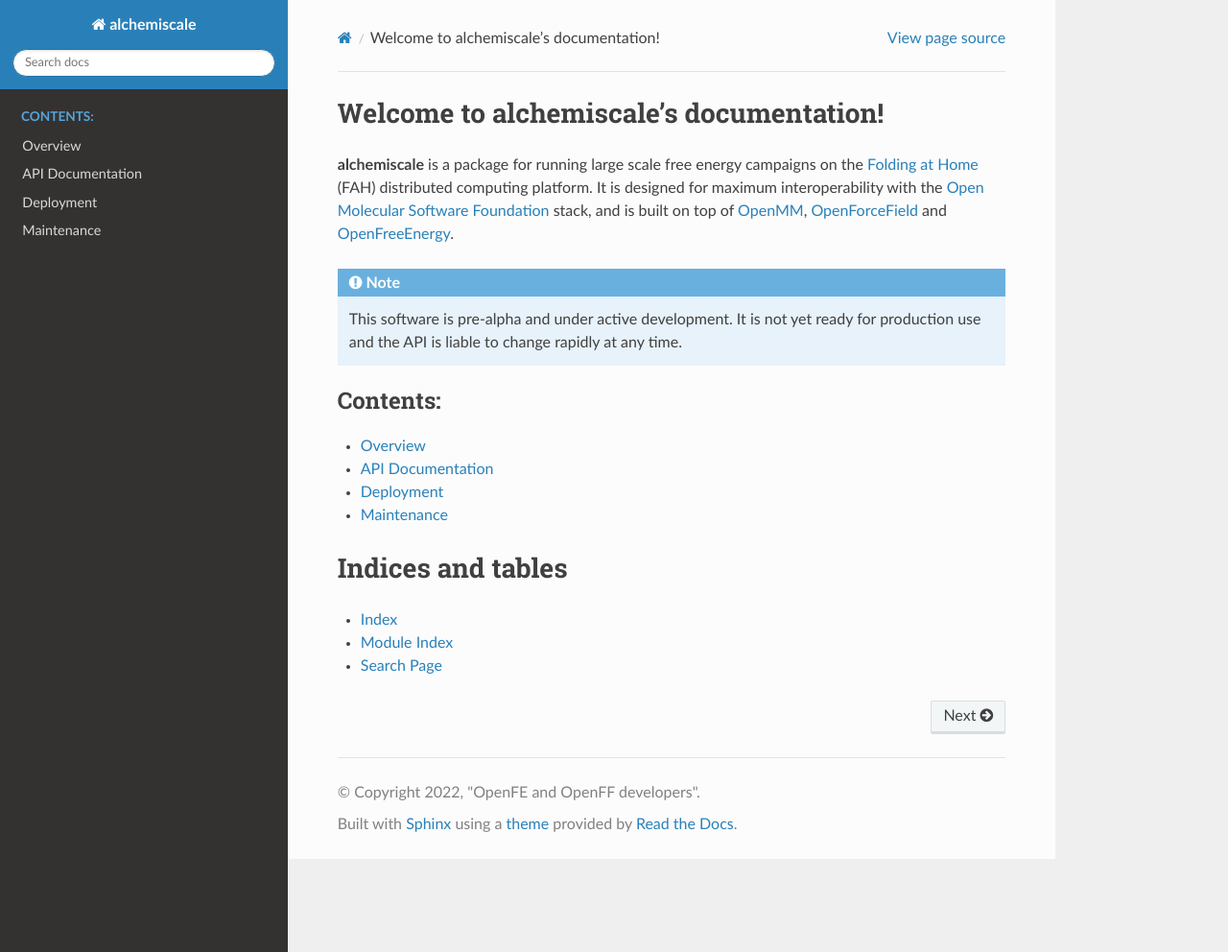
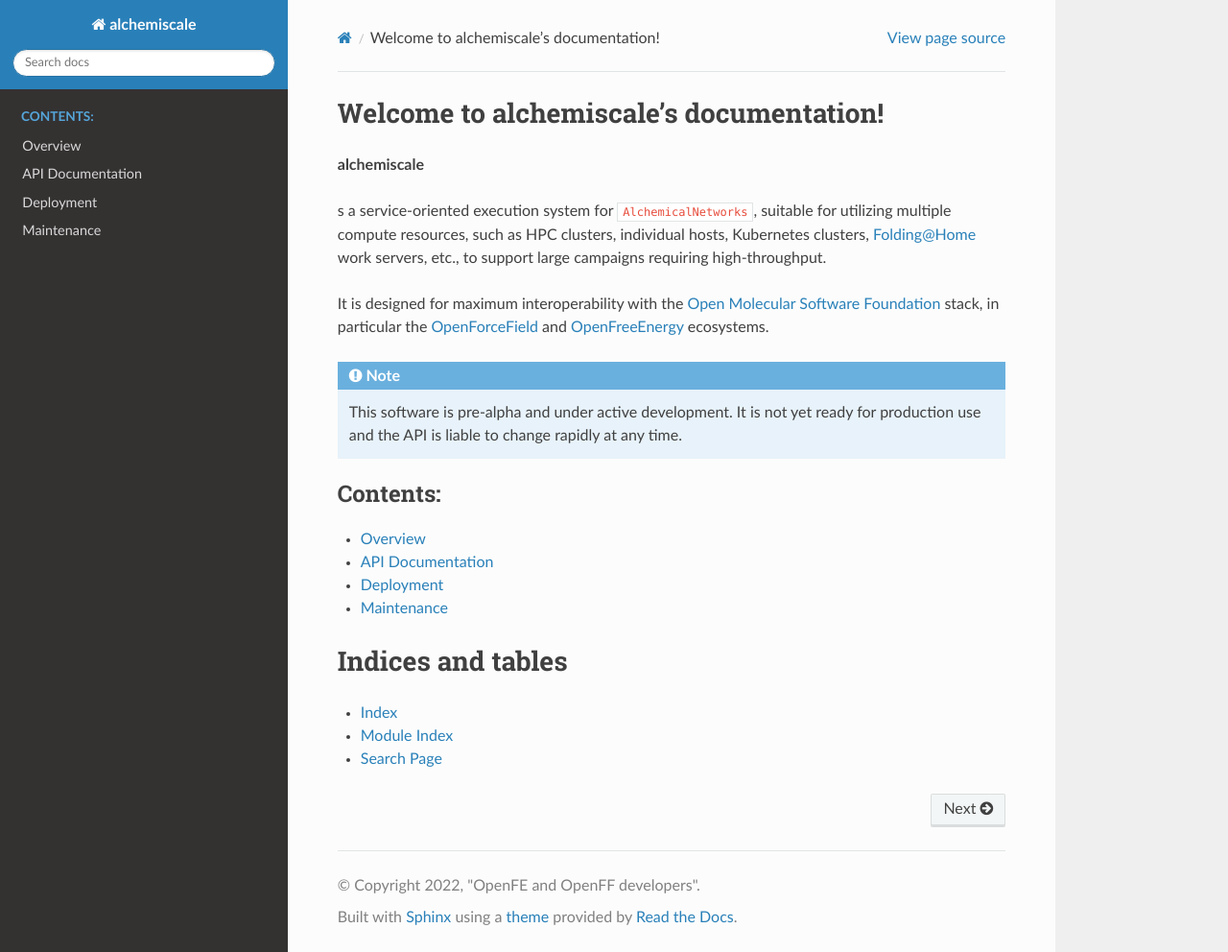
Before and after one commit to OpenFreeEnergy/alchemiscale, a Sphinx documentation site: the page built from docs/index.rst, in a window 1280 px wide and 992 px high. Shown: the whole window at 96% size. Built offline with Sphinx 7.4.7 and the Read the Docs theme 2.0.0, drawn with Linux system fonts in a browser that asks for light colours.

Commit message:
Reworked some outdated content in docs

```diff
--- a/docs/index.rst
+++ b/docs/index.rst
@@ -6,19 +6,21 @@
 Welcome to alchemiscale's documentation!
 ========================================
 
+**alchemiscale**
 
-**alchemiscale** is a package for running large scale free energy campaigns
-on the `Folding at Home`_ (FAH) distributed computing platform. It is designed for
-maximum interoperability with the `Open Molecular Software Foundation`_ stack,
-and is built on top of `OpenMM`_, `OpenForceField`_ and `OpenFreeEnergy`_.
+s a service-oriented execution system for ``AlchemicalNetworks``,
+suitable for utilizing multiple compute resources,
+such as HPC clusters, individual hosts, Kubernetes clusters, Folding@Home work servers, etc.,
+to support large campaigns requiring high-throughput.
+
+It is designed for maximum interoperability with the `Open Molecular Software Foundation`_ stack,
+in particular the `OpenForceField`_ and `OpenFreeEnergy`_ ecosystems.
 
 .. note::
    This software is pre-alpha and under active development. It is not yet ready
    for production use and the API is liable to change rapidly at any time.
 
-.. _Folding at Home: https://foldingathome.org
-.. _Open Molecular Software Foundation: https://openmolecular.org
-.. _OpenMM: https://openmm.org
+.. _Open Molecular Software Foundation: https://omsf.io
 .. _OpenForceField: https://openforcefield.org
 .. _OpenFreeEnergy: https://openfree.energy/
 
--- a/docs/overview.rst
+++ b/docs/overview.rst
@@ -1,4 +1,4 @@
 Overview
 ========
 
-This is an overview of the FAH-Alchemy Concept
+This is an overview of ``alchemiscale`` concepts and system architecture.
```
